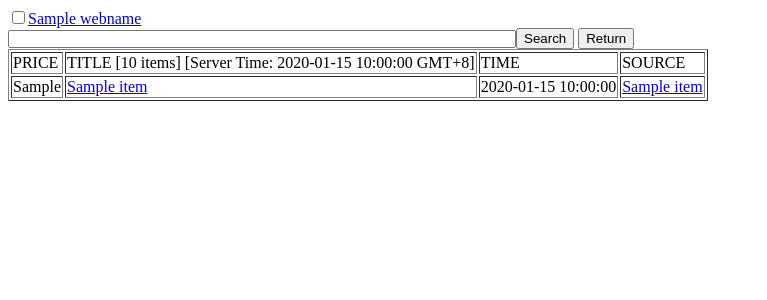
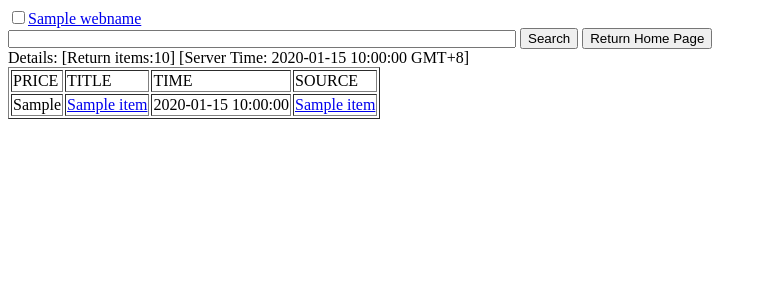
Before and after one commit to yiyusheng/django, a Django app: template secondHand/show/templates/show.html in a window 1280 px wide. Shown: the top 300 px of the page, without its empty margins (0-767 px from the left). Run offline with Django 3.2, Linux system fonts and the light colour scheme; the template is opened without the code that fills it: most values are stand-ins (such as "Sample title", 1, 10 or a date in 2020); parts of the project's set-up code (start-up, migrations or seed data) failed here and were passed over.

Commit message:
UPDATE: modify title+search case insentive+server time A

```diff
--- a/secondHand/show/templates/show.html
+++ b/secondHand/show/templates/show.html
@@ -12,16 +12,17 @@
         <input type="checkbox" name={{w.webname}} value=1><a href='/show/?{{w.webname}}=1'>{{w.webname}}</a>
       {% endfor %}
       <br>
-      <input type="text" style="width: 500px;height:12px" name="keywords"><input type="Submit" value="Search">
-      <input type="button" value="Return" onclick="window.location.href='/'">
-
-
+      <input type="text" style="width: 500px;height:12px" name="keywords">
+      <input type="Submit" value="Search">
+      <input type="button" value="Return Home Page" onclick="window.location.href='/'">
+      <br>
+      <span>Details: [Return items:{{len_list}}] [Server Time: {{server_time|date:'Y-m-d H:i:s'}} GMT+8]</span>
 </form>
 
 
 <table style="float:left" border="1">
     <td> PRICE </td>
-    <td> TITLE  [{{len_list}} items]  [Server Time: {{server_time|date:'Y-m-d H:i:s'}} GMT+8]</td>
+    <td> TITLE </td>
     <td> TIME </td>
     <td> SOURCE </td>
     {% for l in item_list %}
```
